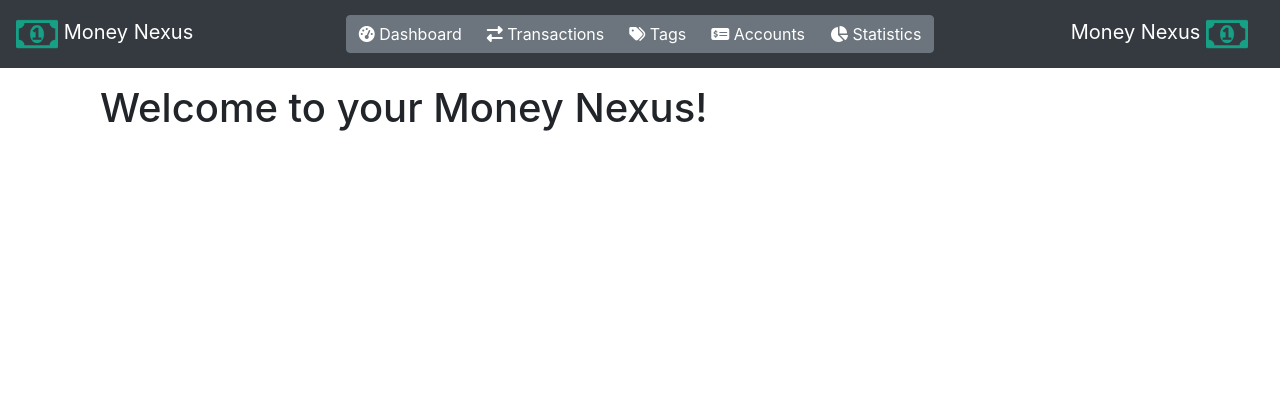
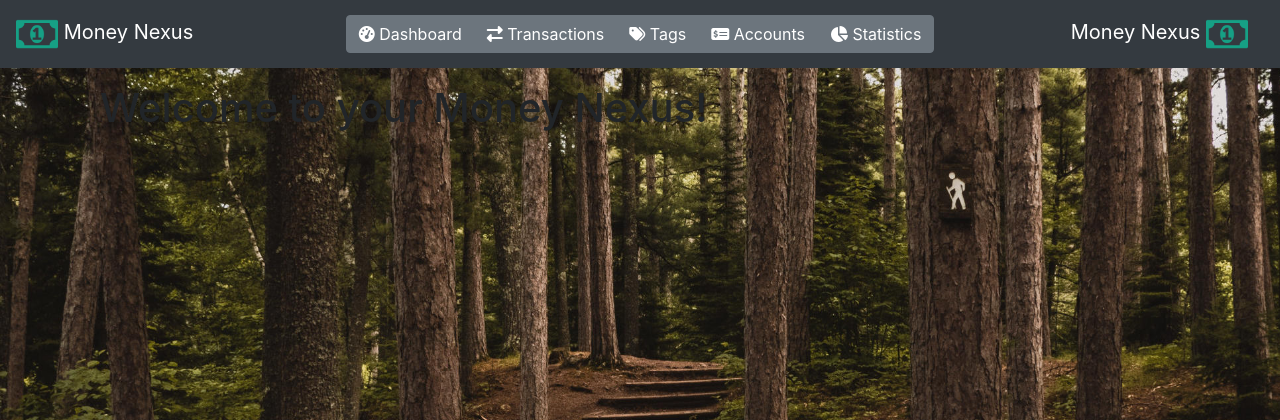
Before and after one commit to bitstorm-tech/money-nexus-django, a Django app: page / in a window 1280 px wide. Shown: the top 420 px of the page. Run offline with Django 3.2, Linux system fonts and the light colour scheme; some libraries are stand-ins or nearby versions.

Commit message:
Add background image

```diff
--- a/money_nexus/templates/money_nexus/base.html
+++ b/money_nexus/templates/money_nexus/base.html
@@ -18,6 +18,15 @@
 
     <title>Money Nexus</title>
 </head>
+
+<style>
+    body {
+        background-image: url("{% static 'images/background.jpg' %}");
+        background-repeat: no-repeat;
+        background-attachment: fixed;
+        background-size: cover;
+    }
+</style>
 
 <body>
 <nav class="navbar navbar-expand-sm navbar-dark bg-dark sticky-top">
--- a/transactions/views.py
+++ b/transactions/views.py
@@ -22,6 +22,7 @@ class TransactionView(View):
         return render(request, "transactions/transactions.html", context)
 
     def post(self, request: HttpRequest):
+        print(f"{request.POST}")
         transaction = Transaction.from_post_data(request.POST)
         if transaction.id:
             Transaction.objects.filter(id=transaction.id).update(
```
Also changed, not shown: transactions/templates/transactions/transactions.html (+14 -7 lines), money_nexus/static/images/background.jpg (added).
